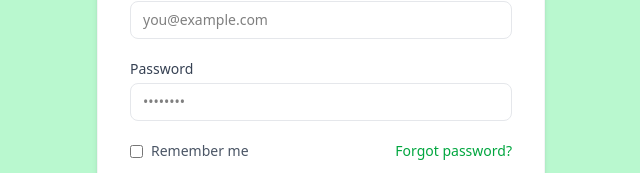
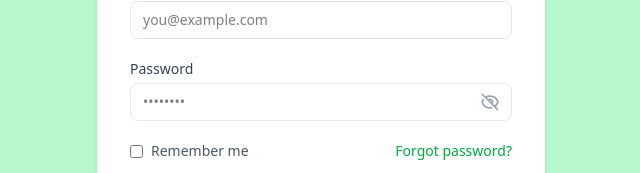
Before and after one commit to maharjanaryan/MobilityHub, a Next.js app: page /signin in a window 1280 px wide. Shown: the part 212-385 px from the top of the page, without its empty margins (319-959 px from the left). Built offline with nearby package versions, Linux system fonts and the light colour scheme.

Commit message:
correcting issues

```diff
--- a/src/app/signin/page.tsx
+++ b/src/app/signin/page.tsx
@@ -9,6 +9,7 @@
   const searchParams = useSearchParams();
   const [email, setEmail] = useState<string>('');
   const [password, setPassword] = useState<string>('');
+  const [showPassword, setShowPassword] = useState<boolean>(false);
   const [rememberMe, setRememberMe] = useState<boolean>(false);
   const [loading, setLoading] = useState<boolean>(false);
   const [error, setError] = useState<string>('');
@@ -135,6 +136,11 @@
     window.location.href = 'http://localhost:8080/oauth2/authorization/google';
   };
 
+  // Toggle password visibility
+  const togglePasswordVisibility = () => {
+    setShowPassword(!showPassword);
+  };
+
   return (
     <main className="min-h-screen bg-green-200">
       <div className="flex items-center justify-center px-4 py-8 sm:py-12">
@@ -180,17 +186,39 @@
                   className="w-full border border-gray-200 rounded-lg px-3 py-2 text-sm focus:outline-none focus:ring-2 focus:ring-green-500 focus:border-transparent"
                 />
               </div>
+
               <div>
                 <label className="block text-sm font-medium text-gray-700 mb-1">Password</label>
+                <div className="relative">
                   <input
-                  type="password"
+                    type={showPassword ? "text" : "password"}
                     required
                     value={password}
                     onChange={(e: React.ChangeEvent<HTMLInputElement>) => setPassword(e.target.value)}
                     placeholder="••••••••"
-                  className="w-full border border-gray-200 rounded-lg px-3 py-2 text-sm focus:outline-none focus:ring-2 focus:ring-green-500 focus:border-transparent"
+                    className="w-full border border-gray-200 rounded-lg px-3 py-2 text-sm focus:outline-none focus:ring-2 focus:ring-green-500 focus:border-transparent pr-10"
                   />
+                  <button
+                    type="button"
+                    onClick={togglePasswordVisibility}
+                    className="absolute inset-y-0 right-0 pr-3 flex items-center text-gray-400 hover:text-gray-600"
+                  >
+                    {showPassword ? (
+                      // Eye icon (visible)
+                      <svg className="h-5 w-5" fill="none" viewBox="0 0 24 24" stroke="currentColor">
+                        <path strokeLinecap="round" strokeLinejoin="round" strokeWidth={2} d="M15 12a3 3 0 11-6 0 3 3 0 016 0z" />
+                        <path strokeLinecap="round" strokeLinejoin="round" strokeWidth={2} d="M2.458 12C3.732 7.943 7.523 5 12 5c4.478 0 8.268 2.943 9.542 7-1.274 4.057-5.064 7-9.542 7-4.477 0-8.268-2.943-9.542-7z" />
+                      </svg>
+                    ) : (
+                      // Eye icon (hidden/slash)
+                      <svg className="h-5 w-5" fill="none" viewBox="0 0 24 24" stroke="currentColor">
+                        <path strokeLinecap="round" strokeLinejoin="round" strokeWidth={2} d="M13.875 18.825A10.05 10.05 0 0112 19c-4.478 0-8.268-2.943-9.543-7a9.97 9.97 0 011.563-3.029m5.858.908a3 3 0 114.243 4.243M9.878 9.878l4.242 4.242M9.88 9.88l-3.29-3.29m7.532 7.532l3.29 3.29M3 3l3.59 3.59m0 0A9.953 9.953 0 0112 5c4.478 0 8.268 2.943 9.543 7a10.025 10.025 0 01-4.132 5.411m0 0L21 21" />
+                      </svg>
+                    )}
+                  </button>
                 </div>
+              </div>
+
               <div className="flex items-center justify-between text-sm">
                 <label className="flex items-center gap-2 cursor-pointer">
                   <input
```
Lines whose indentation alone changed are shown as unchanged.
